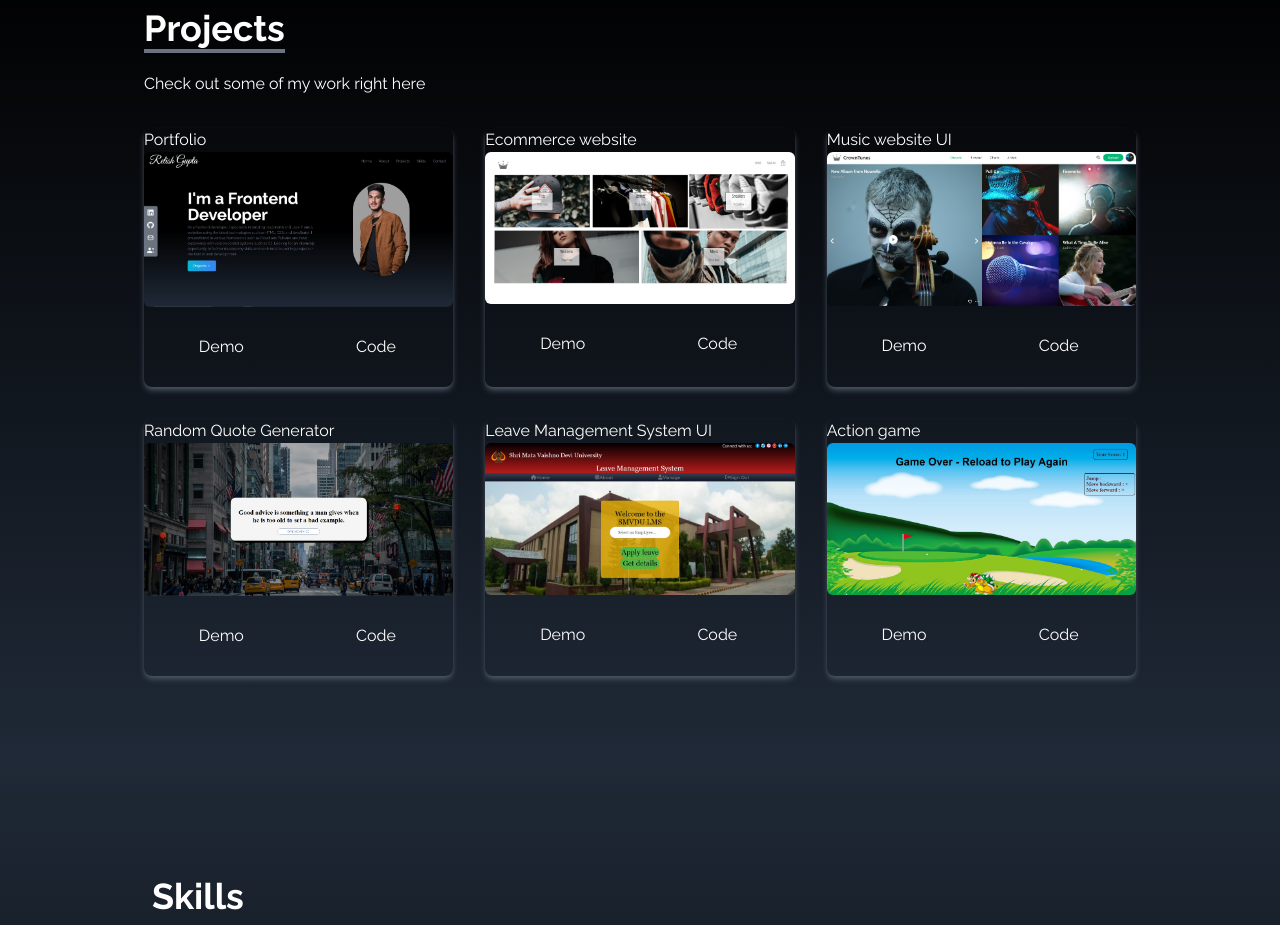
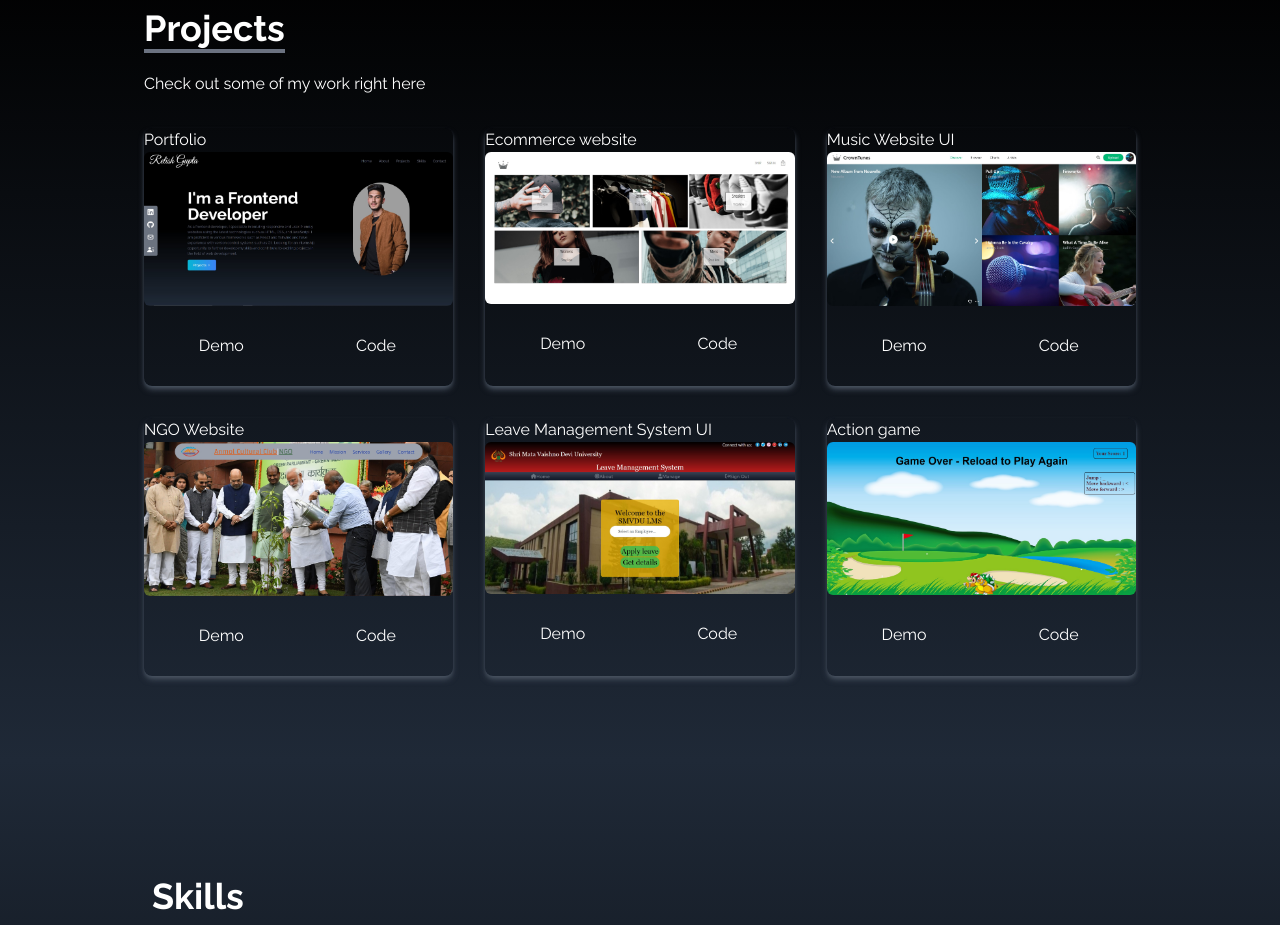
Before and after one commit to relishgupta/Portfolio, a React (Create React App) app: page / in a window 1280 px wide. Shown: the part 1640-2565 px from the top of the page. Built offline with nearby package versions, Linux system fonts and the light colour scheme.

Commit message:
added a new project

```diff
--- a/src/components/projects.jsx
+++ b/src/components/projects.jsx
@@ -2,7 +2,7 @@ import game from "../assets/projects/game.jpg";
 import crowntunes from "../assets/projects/crowntunes.jpg";
 import crownclothing from "../assets/projects/crownclothing.jpg";
 import portfolio from "../assets/projects/portfolio.jpg";
-import quote from "../assets/projects/quotes.jpg";
+import ngo from "../assets/projects/ngo.jpg";
 import lms from "../assets/projects/lms.jpg";
 
 const Projects = () => {
@@ -24,16 +24,16 @@ const Projects = () => {
     {
       id:3,
       src:crowntunes,
-      title:'Music website UI',
+      title:'Music Website UI',
       url:'https://crowntunes-relishgupta.netlify.app/',
       code:'https://github.com/relishgupta/music-website',
     },
     {
       id:4,
-      src:quote,
-      title:'Random Quote Generator',
-      url:'https://quote-generator-1b09d2.netlify.app/',
-      code:'https://github.com/relishgupta/advice-app',
+      src:ngo,
+      title:'NGO Website',
+      url:'https://anmolculturalclub.netlify.app/',
+      code:'https://github.com/relishgupta/NGO',
     },
     {
       id:5,
```
Also changed, not shown: src/assets/projects/ngo.jpg (added).
